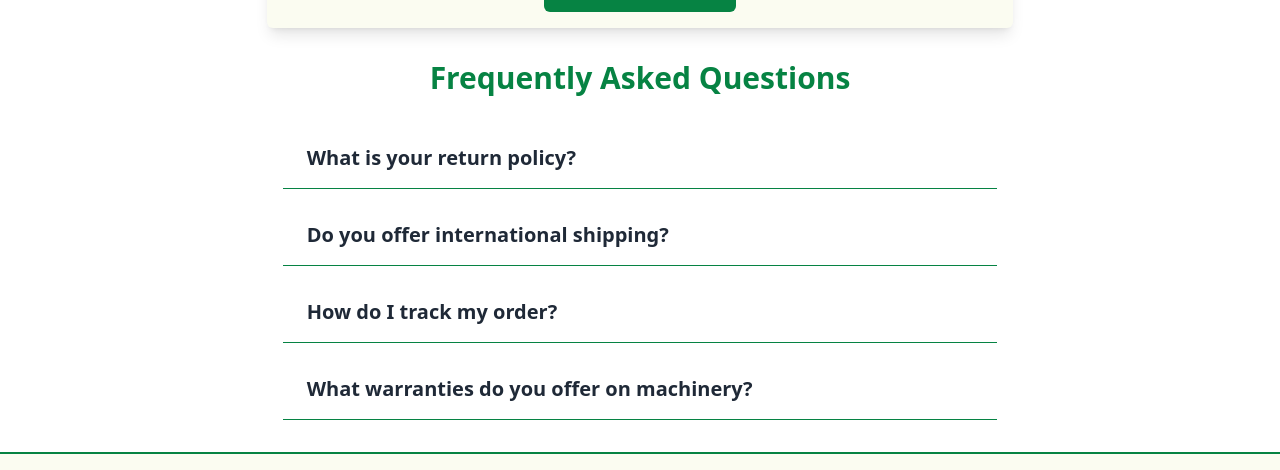
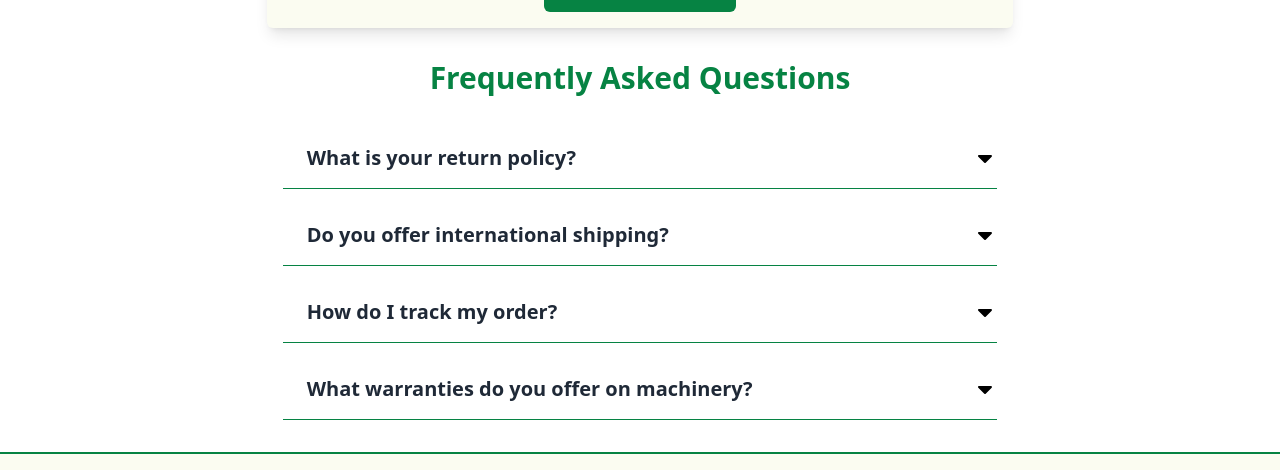
Before and after one commit to Pavithrank02/sritextweb, a React (Create React App) app: page /contact in a window 1280 px wide. Shown: the part 1402-1872 px from the top of the page. Built offline with nearby package versions, Linux system fonts and the light colour scheme.

Commit message:
FAQ Ui updated

```diff
--- a/src/components/FAQ.js
+++ b/src/components/FAQ.js
@@ -1,25 +1,30 @@
 // src/FAQ.js
-import React, { useState } from 'react';
+import React, { useState } from "react";
+import { IconCaretDownFilled, IconCaretUpFilled } from "@tabler/icons-react";
 
 const FAQ = () => {
   const [activeIndex, setActiveIndex] = useState(null);
 
   const faqData = [
     {
-      question: 'What is your return policy?',
-      answer: 'Our return policy allows you to return products within 30 days of purchase. Make sure the product is in its original condition.',
+      question: "What is your return policy?",
+      answer:
+        "Our return policy allows you to return products within 30 days of purchase. Make sure the product is in its original condition.",
     },
     {
-      question: 'Do you offer international shipping?',
-      answer: 'Yes, we offer international shipping to select countries. Shipping fees and delivery times vary by location.',
+      question: "Do you offer international shipping?",
+      answer:
+        "Yes, we offer international shipping to select countries. Shipping fees and delivery times vary by location.",
     },
     {
-      question: 'How do I track my order?',
-      answer: 'Once your order is shipped, you will receive a tracking number via email. You can use this number to track your order on our website.',
+      question: "How do I track my order?",
+      answer:
+        "Once your order is shipped, you will receive a tracking number via email. You can use this number to track your order on our website.",
     },
     {
-      question: 'What warranties do you offer on machinery?',
-      answer: 'We offer a one-year warranty on all of our machinery. Extended warranties are available upon request.',
+      question: "What warranties do you offer on machinery?",
+      answer:
+        "We offer a one-year warranty on all of our machinery. Extended warranties are available upon request.",
     },
   ];
 
@@ -37,15 +42,32 @@ const FAQ = () => {
           const isActive = activeIndex === index;
 
           return (
-            <div key={index} className="border-b border-customBgColor">
-              <button
+            <div
+              key={index}
+              className="border-b border-customBgColor hover:bg-customBgColor-bg transition duration-300 ease-in-out transform hover:scale-105 "
+            >
+              <div
+                className="flex items-center justify-between cursor-pointer"
                 onClick={() => toggleAnswer(index)}
-                className="w-full text-left py-4 px-6 text-xl font-semibold text-gray-800 hover:bg-customBgColor-bg transition duration-300 ease-in-out transform hover:scale-105"
               >
-                {item.question}
-              </button>
+                <div>
+                  <button className="w-full text-left py-4 px-6 text-xl font-semibold text-gray-800 ">
+                    {item.question}
+                  </button>
+                </div>
+                <div>
+                  {isActive ? (
+                    <IconCaretUpFilled />
+                  ) : (
+                    <IconCaretDownFilled></IconCaretDownFilled>
+                  )}
+                </div>
+              </div>
+
               <div
-                className={`overflow-hidden transition-all duration-500 ease-in-out transform ${isActive ? 'max-h-screen opacity-100' : 'max-h-0 opacity-0'} `}
+                className={`overflow-hidden transition-all duration-500 ease-in-out transform ${
+                  isActive ? "max-h-screen opacity-100" : "max-h-0 opacity-0"
+                } `}
               >
                 <div className="p-6 bg-gray-50 text-gray-600">
                   <p>{item.answer}</p>
```
